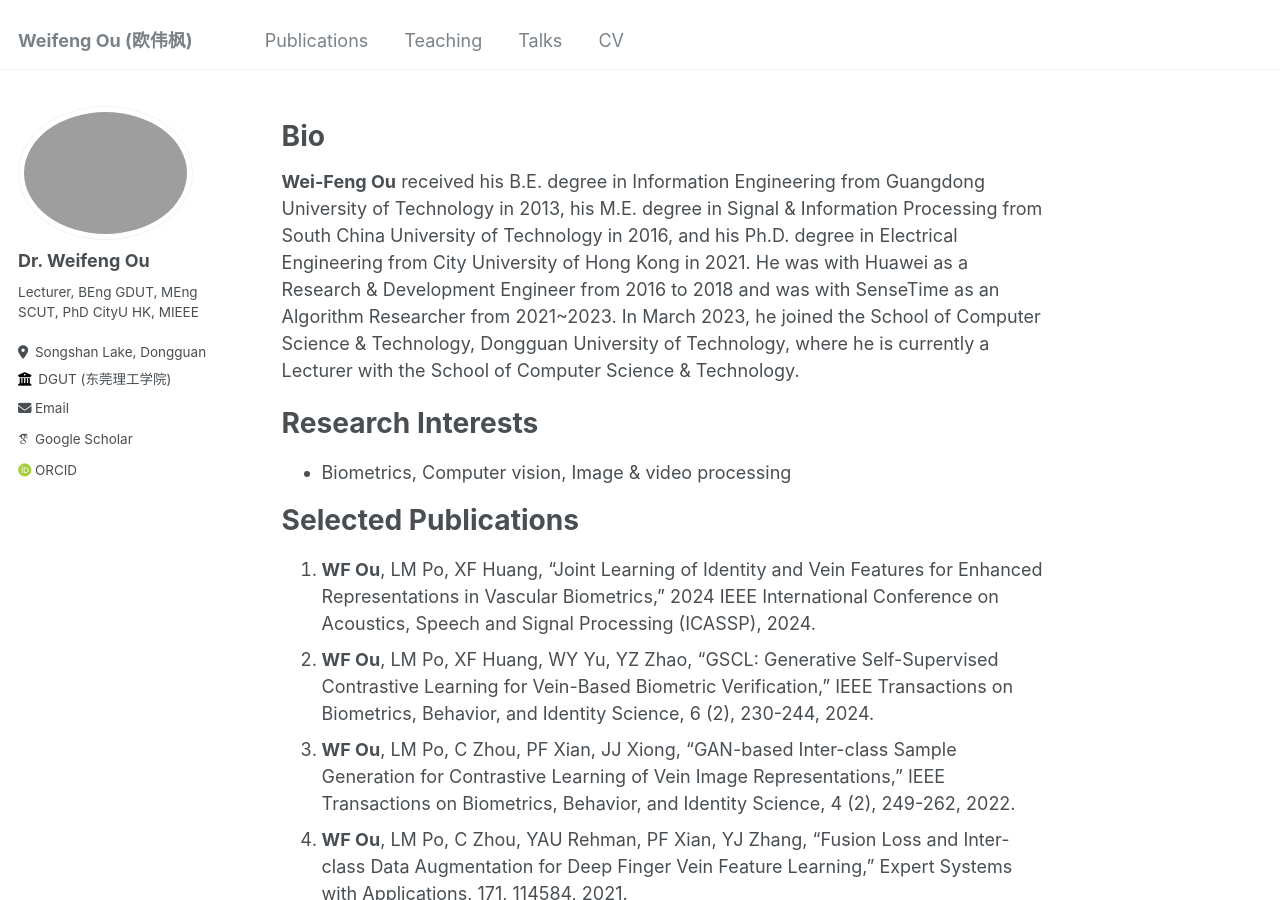
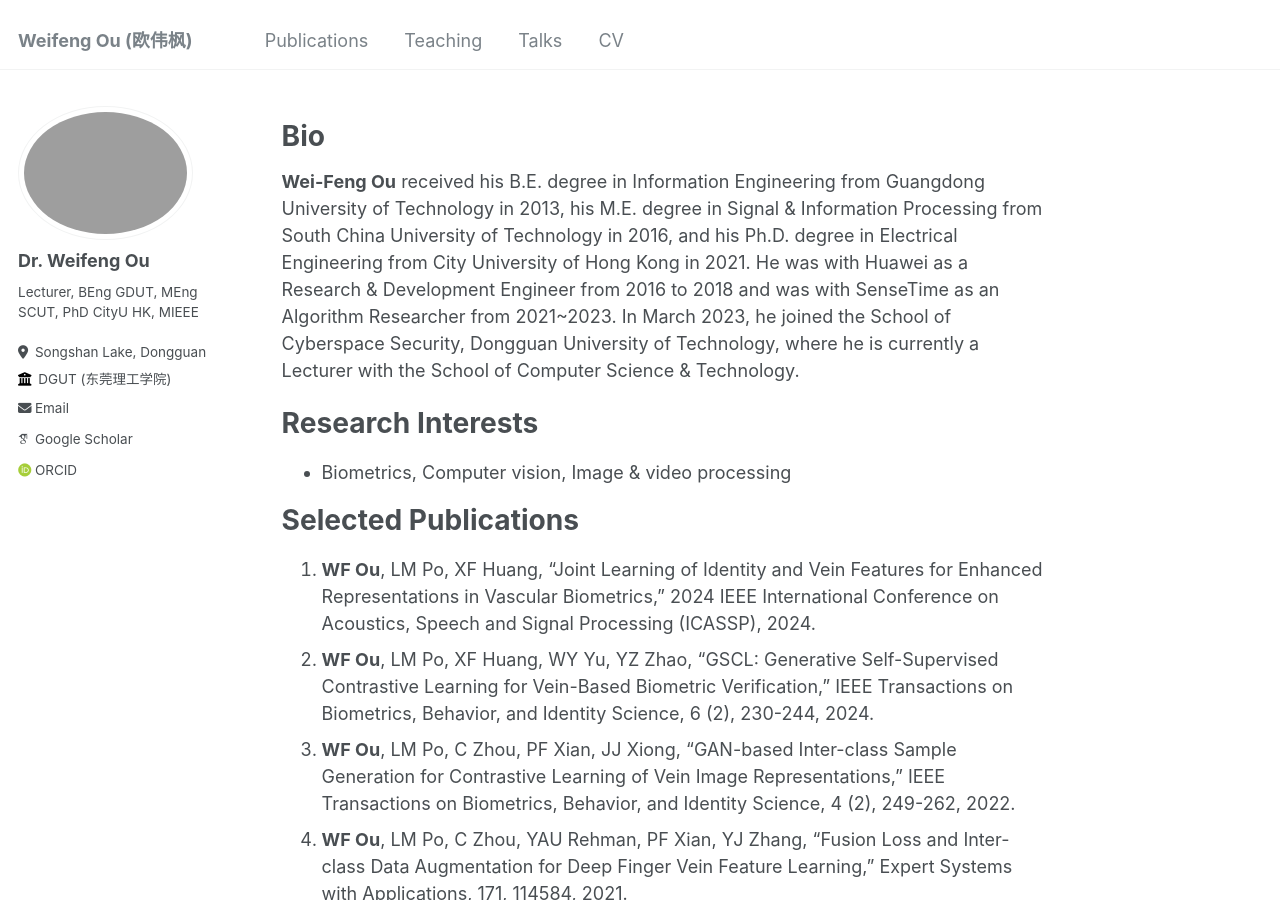
Before and after one commit to ouwf/ouwf.github.io, a Jekyll site: the page built from _pages/about.md, in a window 1280 px wide and 900 px high. Built offline with Jekyll 4.4.1, drawn with Linux system fonts in a browser that asks for light colours; some web fonts are replaced.

Commit message:
update _pages/about.md

```diff
--- a/_pages/about.md
+++ b/_pages/about.md
@@ -8,7 +8,7 @@ redirect_from:
 ---
 
 # Bio
-**Wei-Feng Ou** received his B.E. degree in Information Engineering from Guangdong University of Technology in 2013, his M.E. degree in Signal & Information Processing from South China University of Technology in 2016, and his Ph.D. degree in Electrical Engineering from City University of Hong Kong in 2021. He was with Huawei as a Research & Development Engineer from 2016 to 2018 and was with SenseTime as an Algorithm Researcher from 2021~2023. In March 2023, he joined the School of Computer Science & Technology, Dongguan University of Technology, where he is currently a Lecturer with the School of Computer Science & Technology.
+**Wei-Feng Ou** received his B.E. degree in Information Engineering from Guangdong University of Technology in 2013, his M.E. degree in Signal & Information Processing from South China University of Technology in 2016, and his Ph.D. degree in Electrical Engineering from City University of Hong Kong in 2021. He was with Huawei as a Research & Development Engineer from 2016 to 2018 and was with SenseTime as an Algorithm Researcher from 2021~2023. In March 2023, he joined the School of Cyberspace Security, Dongguan University of Technology, where he is currently a Lecturer with the School of Computer Science & Technology.
 
 # Research Interests
 * Biometrics, Computer vision, Image & video processing
```
